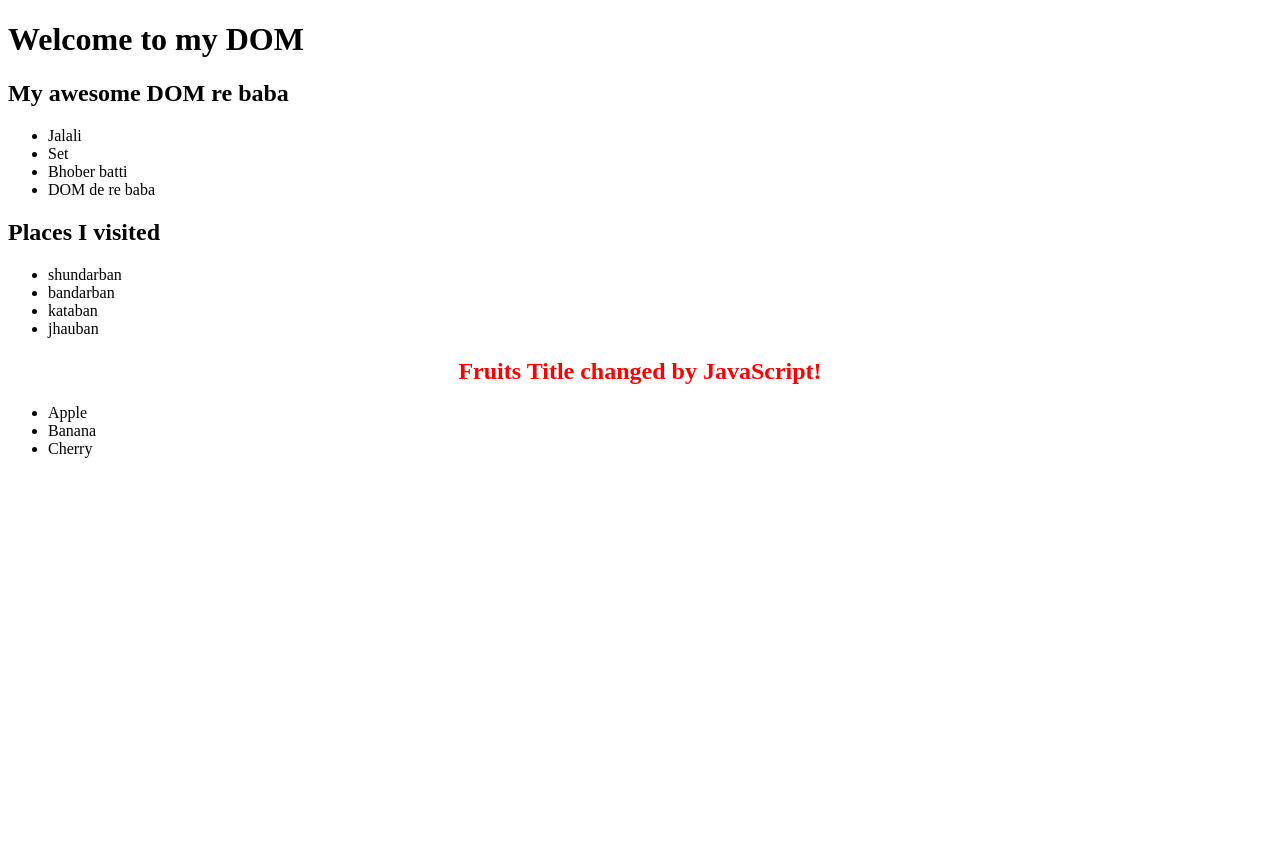
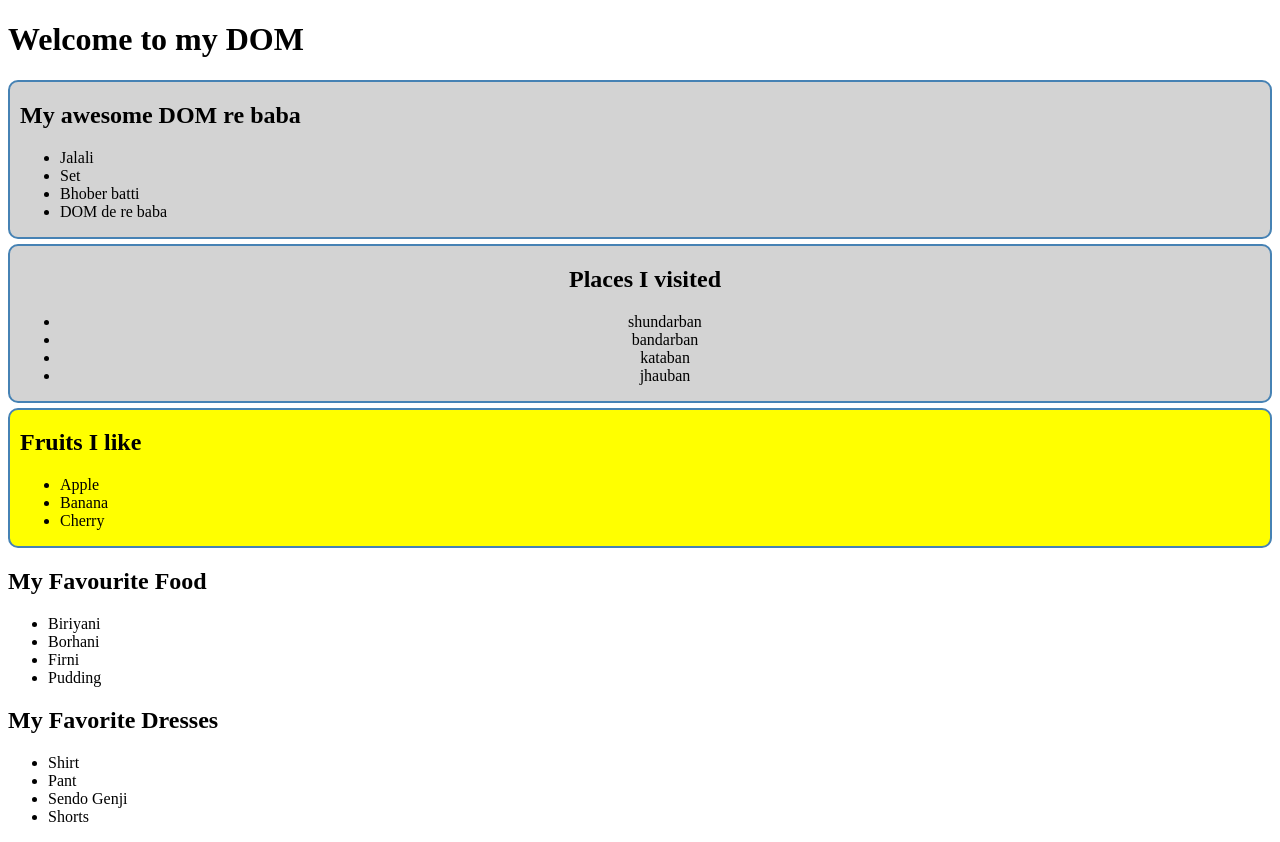
Before and after one commit to ashraful-fahim/tour-of-dom, a plain HTML site: page index.html in a window 1280 px wide. Before the commit the page ends 800 px from the top, so only its background shows below. Drawn offline with Linux system fonts and the light colour scheme.

Commit message:
added different section by javascript through DOM

```diff
--- a/index.html
+++ b/index.html
@@ -5,13 +5,14 @@
     <meta charset="UTF-8">
     <meta name="viewport" content="width=device-width, initial-scale=1.0">
     <title>Tour of DOM</title>
+    <link rel="stylesheet" href="style/style.css">
 </head>
 
 <body>
     <header>
         <h1>Welcome to my DOM</h1>
     </header>
-    <main>
+    <main id="main-container">
         <section>
             <h1>My awesome DOM re baba</h1>
             <ul>
@@ -21,16 +22,16 @@
                 <li>DOM de re baba</li>
             </ul>
         </section>
-        <section class="place-container">
+        <section id="place-container" class="place-container large-text">
             <h1>Places I visited</h1>
-            <ul>
+            <ul id="places-list">
                 <li class="places">shundarban</li>
                 <li class="places">bandarban</li>
                 <li class="places">kataban</li>
                 <li>jhauban</li>
             </ul>
         </section>
-        <section>
+        <section class="yellow-bg">
             <h1 id="fav-fruit" class="some-class bg-color blue">Fruits I like</h1>
             <ul>
                 <li>Apple</li>
@@ -40,6 +41,8 @@
         </section>
     </main>
     <script src="js/dom.js"></script>
+    <script src="js/styleInJs.js"></script>
+    <script src="js/append.js"></script>
     <script>
         /*const student = {
             name: 'Abul',
@@ -48,7 +51,7 @@
                 console.log(time, 'study kortese');
             }
         }*/
-        const liCollection = document.getElementsByTagName('li');
+        /*const liCollection = document.getElementsByTagName('li');
         for (li of liCollection) {
             console.log(li.innerText);
         }
@@ -85,8 +88,7 @@
         const title = document.getElementById('fav-fruit');
         title.getAttribute('id');
 
-        title.setAttribute('Tooltip set by JavaScript')
-
+        //title.setAttribute('Tooltip set by JavaScript')*/
     </script>
 </body>
 
--- /dev/null
+++ b/js/append.js
@@ -0,0 +1,47 @@
+const placeList = document.getElementById('places-list');
+
+//System-1 to add a section by JavaScript
+const mainContainer = document.getElementById('main-container');
+
+const h1 = document.createElement('h1');
+const section = document.createElement('section');
+
+h1.innerText = 'My Favourite Food';
+section.append(h1);
+
+const ul = document.createElement('ul');
+
+const li1 = document.createElement('li');
+li1.innerText = 'Biriyani';
+ul.append(li1);
+
+const li2 = document.createElement('li');
+li2.innerText = 'Borhani';
+ul.append(li2);
+
+const li3 = document.createElement('li');
+li3.innerText = 'Firni';
+ul.append(li3);
+
+const li4 = document.createElement('li');
+li4.innerText = 'Pudding';
+ul.append(li4);
+
+section.append(ul);
+mainContainer.append(section);
+
+
+// System-2 to add a section my using innerHTML
+
+const sectionDress = document.createElement('section');
+sectionDress.innerHTML = `
+<h1>My Favorite Dresses</h1>
+<ul>
+<li>Shirt</li>
+<li>Pant</li>
+<li>Sendo Genji</li>
+<li>Shorts</li>
+</ul>
+`
+
+mainContainer.append(sectionDress);
--- /dev/null
+++ b/js/styleInJs.js
@@ -0,0 +1,12 @@
+const sections = document.querySelectorAll('section');
+for(const section of sections){
+    section.style.border = '2px solid steelblue';
+    section.style.marginBottom = '5px';
+    section.style.borderRadius = '10px';
+    section.style.paddingLeft = '10px';
+    section.style.backgroundColor = 'lightgray';
+}
+
+const placeContainer = document.getElementById('place-container');
+placeContainer.classList.add('text-center');
+placeContainer.classList.remove('large-text');
--- /dev/null
+++ b/style/style.css
@@ -0,0 +1,13 @@
+.yellow-bg{
+    background-color: yellow !important;
+}
+
+/* !important is used to set the priority */
+
+.text-center{
+    text-align: center;
+}
+
+.large-text{
+    font-size: 2em;
+}
```
